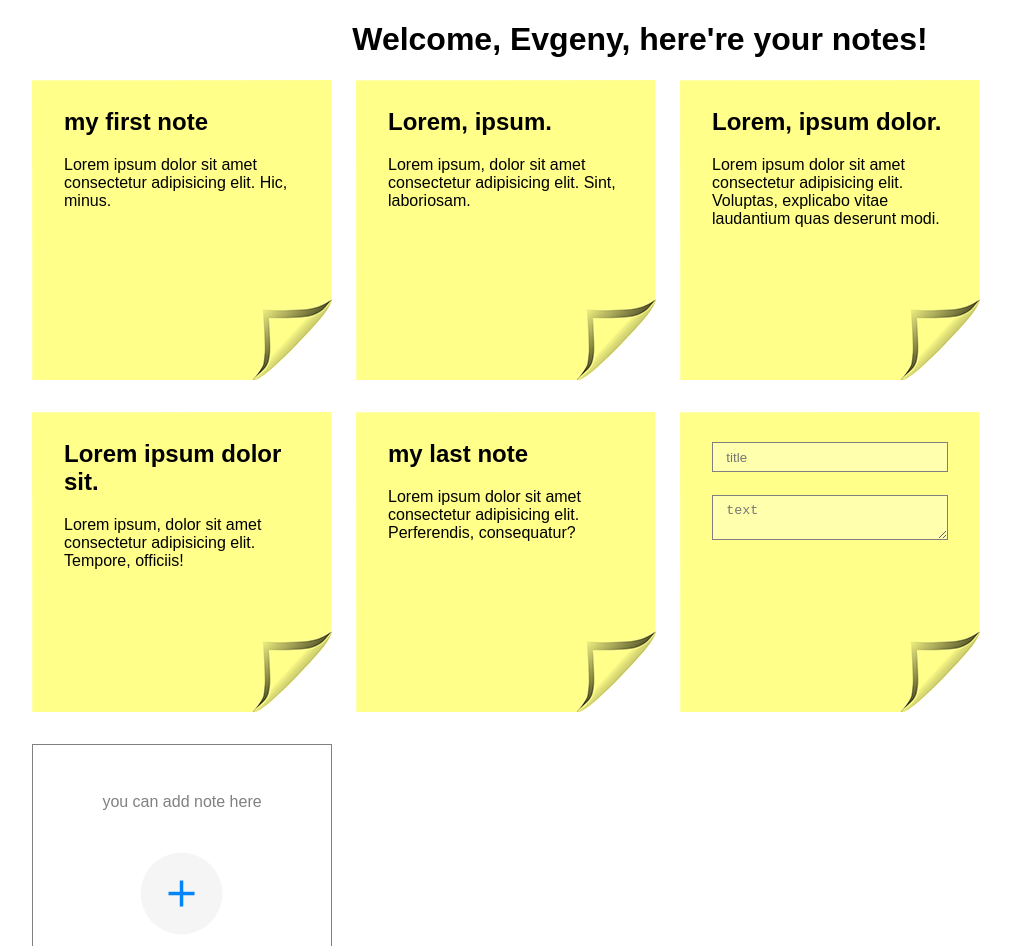
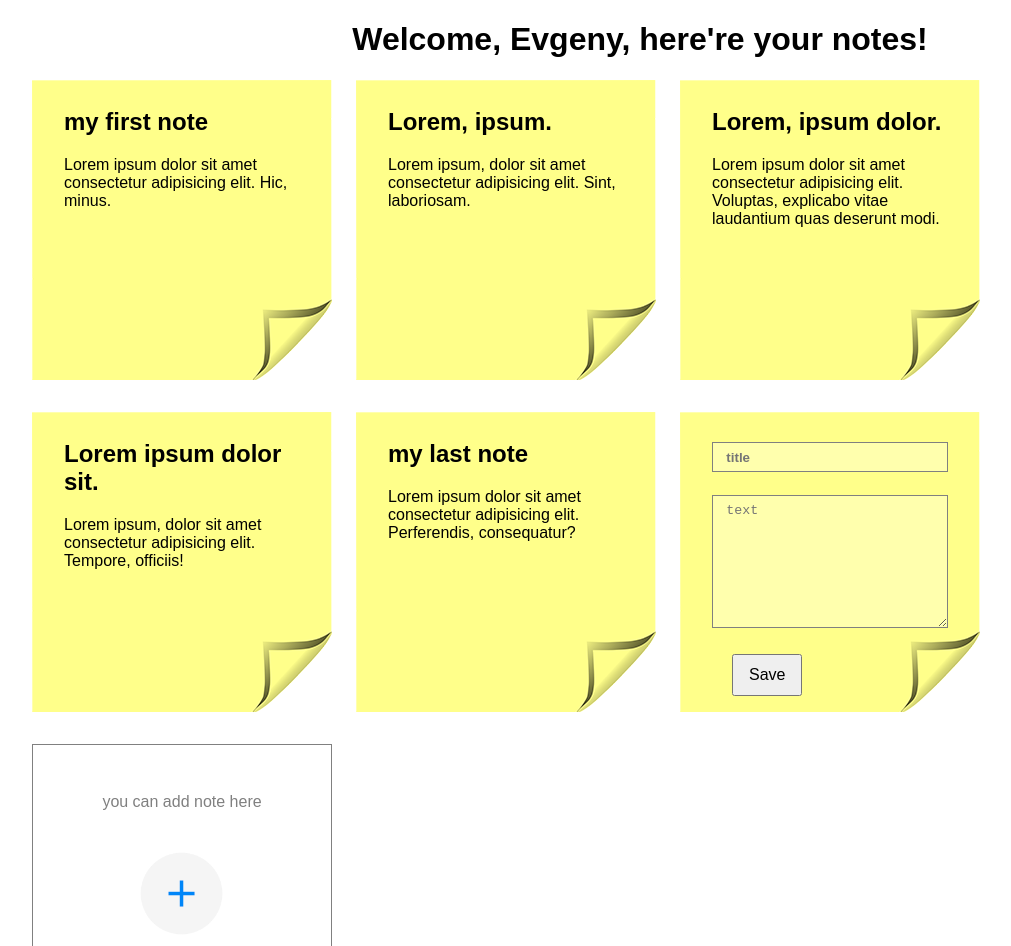
Before and after one commit to ghspbravo/simple-notes, a React (Create React App) app: page / in a window 1280 px wide. Shown: the top 946 px of the page, without its empty margins (0-1011 px from the left). Built offline with nearby package versions, Linux system fonts and the light colour scheme.

Commit message:
add editing feature

```diff
--- a/src/App.js
+++ b/src/App.js
@@ -25,7 +25,7 @@ class App extends Component {
                             {
                                 this.state.fakeServer.user.notes.map(note => <Note note={note}/>)
                             }
-                            {NoteEdit()}
+                            <NoteEdit/>
                             {NoteAdd()}
                         </div>
                     </div> : <h1 style={{ position: 'absolute', top: '48%', left: '45%', }}>Loading...</h1>
--- /dev/null
+++ b/src/components/Button.js
@@ -0,0 +1,17 @@
+import React from 'react';
+
+let buttonStyle = {
+    cursor: 'pointer',
+    boxSizing: 'border-box',
+    padding: '10px 15px',
+    margin: '20px 20px',
+    fontSize: '1em',
+}
+
+export default (props) => {
+    return (
+        <button
+        onClick={props.handleClickEvent}
+        style={buttonStyle}>{props.children}</button>
+    )
+};
--- a/src/components/Note.js
+++ b/src/components/Note.js
@@ -1,38 +1,78 @@
 import React, { Component } from 'react';
+import NoteEdit from './NoteEdit';
+import Button from './Button';
 
 export default class Note extends Component {
 
-    constructor() {
-        super()
-        this.state = { hovered: false }
+    constructor(props) {
+        super(props)
+        this.state = { note: this.props.note, hovered: false, editing: false }
+        this.handleEdit = this.handleEdit.bind(this)
+        this.handleSave = this.handleSave.bind(this)
+        this.renderForm = this.renderForm.bind(this)
+        this.switchHover = this.switchHover.bind(this)
+        this.handleTitleChange = this.handleTitleChange.bind(this)
+        this.handleTextChange = this.handleTextChange.bind(this)
+    }
+
+    handleEdit() {
+        this.setState({ editing: true })
+    }
+
+    handleSave(e) {
+        this.setState({
+            editing: false,
+        });
+    }
+
+    handleTitleChange(e) {
+        this.setState({note: {title: e.target.value, text: this.state.note.text}})
+    }
+
+    handleTextChange(e) {
+        this.setState({note: {text: e.target.value, title: this.state.note.title}})
+    }
+
+    renderForm() {
+        return (
+            <div>
+                <NoteEdit
+                    note={this.state.note}
+                    handleSave={this.handleSave}
+                    handleTitleChange={this.handleTitleChange}
+                    handleTextChange={this.handleTextChange} />
+            </div>
+        )
+    }
+
+    switchHover() {
+        this.setState({ hovered: !this.state.hovered })
+    }
+
+    renderNote() {
+
+        return (
+            <div key={this.state.note.id} onMouseEnter={this.switchHover} onMouseLeave={this.switchHover} className="note">
+                <h2>{this.state.note.title}</h2>
+                <div>{this.state.note.text}</div>
+                {this.state.hovered
+                    ? <div><Button
+                        handleClickEvent={this.handleEdit}>Edit</Button>
+                        <Button>Delete</Button></div>
+                    : <div></div>
+                }
+            </div>
+        )
     }
 
     render() {
-
-        let switchHover = () => {
-            this.setState({
-                hovered: !this.state.hovered
-            })
-        }
-
-        let hoverCaptionsStyle = {
-            cursor: 'pointer'
-        }
-
         return (
             <div>
-                <div onMouseEnter={switchHover} onMouseLeave={switchHover} key={this.props.note.id} className="note">
-                    <h2>{this.props.note.title}</h2>
-                    <div>{this.props.note.text}</div>
-                    {this.state.hovered
-                        ?
-                        <div>
-                            <button style={hoverCaptionsStyle}>Edit</button>
-                            <button style={hoverCaptionsStyle}>Delete</button>
-                        </div>
-                        : <div></div>
-                    }
-                </div>
+                {
+                    this.state.editing
+                        ? this.renderForm()
+                        : this.renderNote()
+                }
             </div>
         )
     }
--- a/src/components/NoteEdit.js
+++ b/src/components/NoteEdit.js
@@ -1,4 +1,5 @@
-import React from 'react';
+import React, { Component } from 'react';
+import Button from './Button';
 
 const inputStyle = {
     width: '100%',
@@ -9,11 +10,25 @@ const inputStyle = {
     boxSizing: 'border-box'
 }
 
-export const NoteEdit = params => (
-    <div className="note">
-        <h2><input style={inputStyle} type="text" placeholder="title" value=''/></h2>
-        <div><textarea style={inputStyle} type="text" placeholder="text" value=''/></div>
-    </div>
-)
-
-export default NoteEdit;
+export default class NoteEdit extends Component {
+    render() {
+        return (
+            <div className="note">
+                <h2><input
+                    onChange={this.props.handleTitleChange}
+                    style={{...inputStyle, fontWeight: 'bold'}}
+                    type="text"
+                    placeholder="title"
+                    value={this.props.note && this.props.note.title} /></h2>
+                <div><textarea
+                    onChange={this.props.handleTextChange}
+                    style={{ ...inputStyle, height: '10em' }}
+                    type="text"
+                    placeholder="text"
+                    value={this.props.note && this.props.note.text} /></div>
+                <Button handleClickEvent={this.props.handleSave}>
+                Save</Button>
+            </div>
+        )
+    }
+};
```
